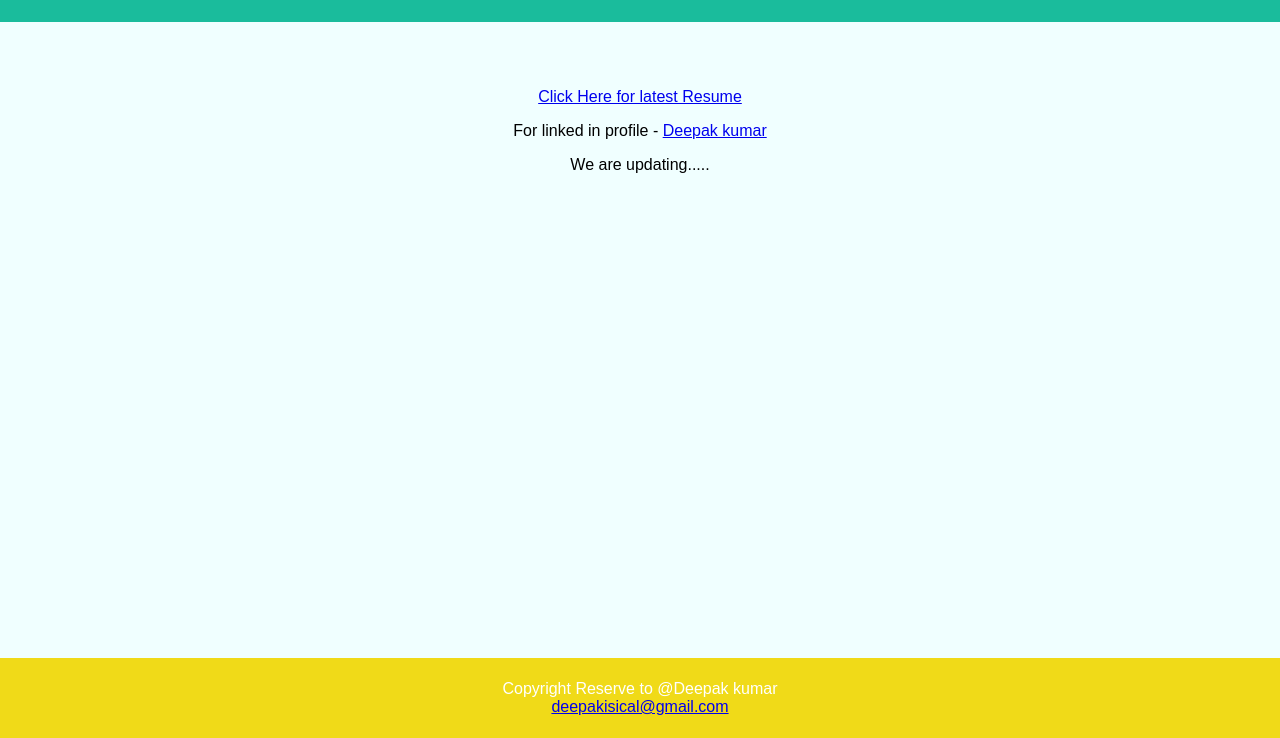
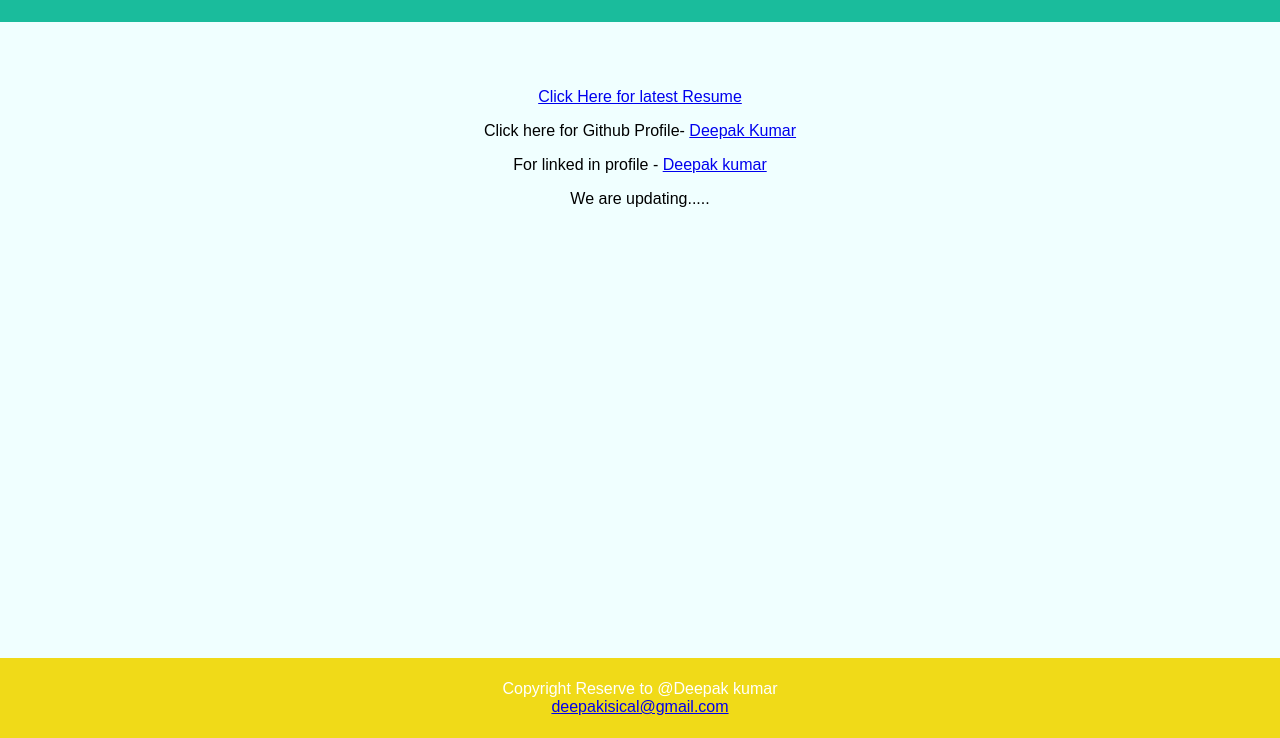
Before and after one commit to krdeepak887/deepakresume, a plain HTML site: page index2.html in a window 1280 px wide. Shown: the part 62-800 px from the top of the page. Drawn offline with Linux system fonts and the light colour scheme.

Commit message:
Update index2.html

```diff
--- a/index2.html
+++ b/index2.html
@@ -62,6 +62,10 @@
     <a href="https://drive.google.com/file/d/19DhJu4Uha48Fm6Gs-yZSOa70I7QxlZwj/view?usp=sharing">Click Here for latest Resume</a>
 
     <div class="badge-base LI-profile-badge" data-locale="en_US" data-size="medium" data-theme="light" data-type="VERTICAL" data-vanity="deepakkumarne" data-version="v1">
+        <p>Click here for Github Profile- <a class="badge-base__link LI-simple-link"href="https://github.com/krdeepak887">Deepak Kumar</a></p>
+
+    </div>
+    <div class="badge-base LI-profile-badge" data-locale="en_US" data-size="medium" data-theme="light" data-type="VERTICAL" data-vanity="deepakkumarne" data-version="v1">
         <p>For linked in profile - <a class="badge-base__link LI-simple-link" href="https://in.linkedin.com/in/deepakkumarne?trk=profile-badge">Deepak kumar</a></p>
 
     </div>
```
